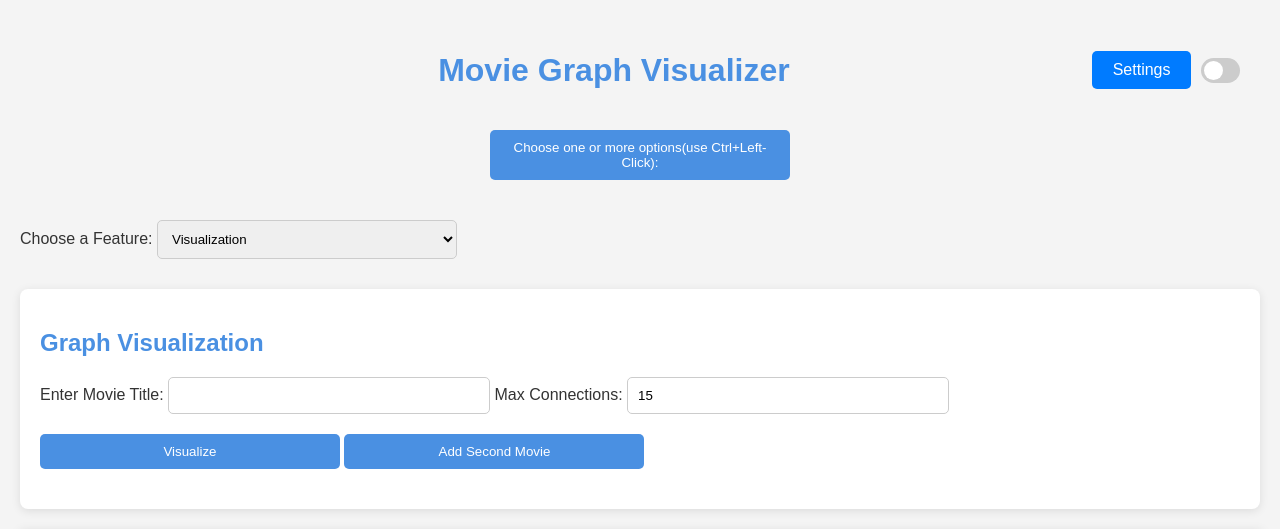
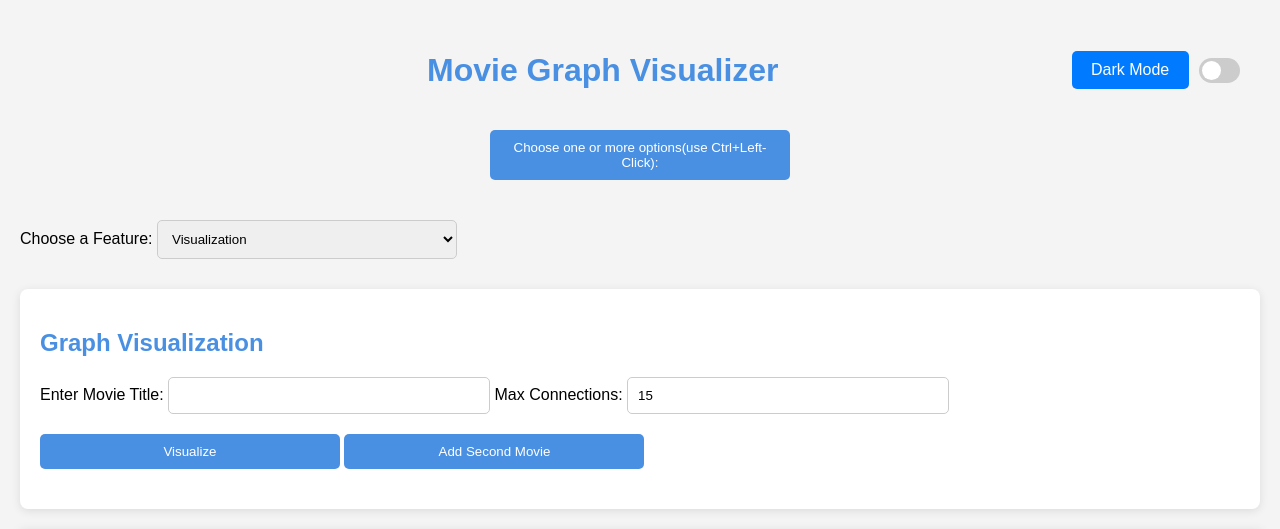
Before and after one commit to c-schutz/DSAProject3, a Flask app: page / in a window 1280 px wide. Shown: the top 529 px of the page. Run offline with Flask 3, Linux system fonts and the light colour scheme; parts of the project's set-up code (start-up, migrations or seed data) failed here and were passed over; some libraries are stand-ins or nearby versions.

Commit message:
Dark Mode complete

```diff
--- a/templates/index.html
+++ b/templates/index.html
@@ -173,11 +173,15 @@
         }
 
         input:checked + .slider:before {
-            transform: translateX(13px);
+            transform: translateX(16px);
         }
 
         .dummmy {
             flex: .1;
+        }
+
+        label {
+            color: #000000;
         }
 
     </style>
@@ -187,8 +191,8 @@
     <div class="dummmy"></div>
     <h1>Movie Graph Visualizer</h1>
     <div class="settings-container">
-        <button class="settings-button">Settings</button>
-        <label class="toggle-switch">
+        <button class="settings-button" onclick="toggleVisibility()">Dark Mode</button>
+        <label class="toggle-switch" id="toggle-container">
             <input type="checkbox" id="toggle">
             <span class="slider"></span>
         </label>
@@ -210,13 +214,6 @@
 <div id="check"></div>
 
 <script>
-    // Add event listener to the button
-    document.getElementById('movie-options-button').addEventListener('click', () => {
-        // Toggle the display of the select element
-        const movieOptionsContainer = document.getElementById('movie-options-container');
-        movieOptionsContainer.style.display = movieOptionsContainer.style.display === 'none' ? 'block' : 'none';
-    });
-
     // Add event listener to the select element
     document.getElementById('movie_options').addEventListener('change', () => {
         // Get all selected options
@@ -350,6 +347,23 @@
 </div>
 
 <script>
+    // Add event listener to the button
+    document.getElementById('movie-options-button').addEventListener('click', () => {
+        // Toggle the display of the select element
+        const movieOptionsContainer = document.getElementById('movie-options-container');
+        movieOptionsContainer.style.display = movieOptionsContainer.style.display === 'none' ? 'block' : 'none';
+    });
+
+    //Toggles visibility of darkmode toggle switch
+    function toggleVisibility() {
+        const toggleContainer = document.getElementById('toggle-container');
+        if (toggleContainer.style.visibility === 'hidden') {
+            toggleContainer.style.visibility = 'visible';
+        } else {
+            toggleContainer.style.visibility = 'hidden';
+        }
+    }
+
     const startMovieDijkstraInput = document.getElementById('startMovie');
     const targetMovieDijkstraInput = document.getElementById('targetMovie');
     const dijkstraSuggestionsDiv = document.getElementById('dijkstra-suggestions');
@@ -359,7 +373,7 @@
         fetchSuggestions(query, dijkstraSuggestionsDiv, startMovieDijkstraInput);
     });
 
-    targetMovieDijkstraInput.addEventListener('input', function() {
+    targetMovieDijkstraInput.addEventListener('input', function () {
         const query = targetMovieDijkstraInput.value;
         fetchSuggestions(query, dijkstraSuggestionsDiv, targetMovieDijkstraInput);
     });
@@ -374,7 +388,7 @@
                         const suggestionButton = document.createElement('button');
                         suggestionButton.textContent = movie;
                         suggestionButton.classList.add('suggestion-button');
-                        suggestionButton.onclick = function() {
+                        suggestionButton.onclick = function () {
                             inputField.value = movie; // Fill in the input field
                             suggestionsDiv.innerHTML = ''; // Clear suggestions
                         };
@@ -391,8 +405,85 @@
     <div id="graph"></div>
 
 <script>
+    //Listens for toggle being clicked and changes elements to darkmode
+    const toggleCheckbox = document.getElementById('toggle');
+    toggleCheckbox.addEventListener('change', function () {
+        if (toggleCheckbox.checked) {
+            // Apply dark mode styles
+            document.body.style.backgroundColor = "#121212";
+            document.body.style.color = "#E0E0E0";
+            document.getElementById('visualization-form').style.backgroundColor = "#D0D0D0";
+            document.getElementById('bfs-form').style.backgroundColor = "#D0D0D0";
+            document.getElementById('dijkstra-form').style.backgroundColor = "#D0D0D0";
+            document.getElementById('graph').style.backgroundColor = "#D0D0D0";
+
+
+            document.querySelectorAll('h1, h2, h3, h4, h5, h6').forEach(el => {
+                el.style.color = "#333333";
+            });
+
+            document.querySelectorAll('button').forEach(el => {
+                el.style.backgroundColor = "#333333";
+                el.style.color = "#E0E0E0";
+                el.style.border = "1px solid #252525";
+            });
+
+            document.querySelectorAll('a').forEach(el => {
+                el.style.color = "#1E88E5";
+            });
+
+            document.querySelectorAll('input, select, textarea').forEach(el => {
+                el.style.backgroundColor = "#252525";
+                el.style.color = "#E0E0E0";
+                el.style.border = "1px solid #333333";
+            });
+
+            document.querySelectorAll('.error').forEach(el => {
+                el.style.color = "#CF6679";
+            });
+
+            document.getElementById('movie-title').style.color = "#1E1E1E";
+            document.getElementById('max-connections').style.color = "#1E1E1E";
+
+        } else {
+            // Revert to light mode styles
+            document.body.style.backgroundColor = "#f4f4f4";
+            document.body.style.color = "#333";
+            document.getElementById('visualization-form').style.backgroundColor = "white";
+            document.getElementById('bfs-form').style.backgroundColor = "white";
+            document.getElementById('dijkstra-form').style.backgroundColor = "white";
+            document.getElementById('graph').style.backgroundColor = "white";
+
+            document.querySelectorAll('h1, h2, h3, h4, h5, h6').forEach(el => {
+                el.style.color = "#4A90E2";
+            });
+
+            document.querySelectorAll('button').forEach(el => {
+                el.style.backgroundColor = "#4A90E2";
+                el.style.color = "white";
+                el.style.border = "none";
+            });
+
+            document.querySelectorAll('a').forEach(el => {
+                el.style.color = "#4A90E2";
+            });
+
+            document.querySelectorAll('input, select, textarea').forEach(el => {
+                el.style.backgroundColor = "white";
+                el.style.color = "#333";
+                el.style.border = "1px solid #ccc";
+            });
+
+            document.querySelectorAll('.error').forEach(el => {
+                el.style.color = "#d9534f";
+            });
+
+            document.getElementById('movie-title').style.color = "#000000";
+            document.getElementById('max-connections').style.color = "#000000";
+        }
+    });
     // Handle switching between forms
-        document.getElementById('feature-select').addEventListener('change', function() {
+    document.getElementById('feature-select').addEventListener('change', function () {
         const selectedValue = this.value;
         document.querySelectorAll('.form-section').forEach(section => {
             section.classList.remove('active');
@@ -438,7 +529,7 @@
                     document.getElementById('graph').innerHTML = ''; // Clear previous graph
 
                     // Add event listener for the movie selection form
-                    document.getElementById('movie-selection-form').addEventListener('submit', function(e) {
+                    document.getElementById('movie-selection-form').addEventListener('submit', function (e) {
                         e.preventDefault();
                         const selectedMovieId = this.movie_id.value;
                         const maxConnections = document.getElementById('max_connections').value;
@@ -484,7 +575,7 @@
     });
 
     // second movie for visualization button click
-document.getElementById('second-movie').addEventListener('click', function() {
+    document.getElementById('second-movie').addEventListener('click', function () {
         const form = document.getElementById('movie-form');
         const secondMovieContainer = document.getElementById('second-movie-container');
         const button = this; // for alternating text
@@ -502,6 +593,7 @@ document.getElementById('second-movie').addEventListener('click', function() {
             const label = document.createElement('label');
             label.setAttribute('for', 'movie2_id');
             label.textContent = 'Enter Second Movie Title: ';
+            label.style.color = "black"
 
             const input = document.createElement('input');
             input.type = 'text';
@@ -513,6 +605,7 @@ document.getElementById('second-movie').addEventListener('click', function() {
             const maxDistanceLabel = document.createElement('label');
             maxDistanceLabel.setAttribute('for', 'max_distance');
             maxDistanceLabel.textContent = ' Max Distance: ';
+            maxDistanceLabel.style.color = "Black";
 
             // Create an input for Max Distance
             const maxDistanceInput = document.createElement('input');
@@ -608,15 +701,13 @@ document.getElementById('second-movie').addEventListener('click', function() {
                 }
 
                 // checks for specialized error messages
-             if(firstMovieData.error) {
-                 if(secondMovieData.error) {
+                if (firstMovieData.error) {
+                    if (secondMovieData.error) {
                         document.getElementById('result').innerText = firstMovieData.error || 'An error occurred.';
                         document.getElementById('result').innerText += "\n" + secondMovieData.error || 'An error occurred.';
-                 }
-                 else
+                    } else
                         document.getElementById('result').innerText = firstMovieData.error || 'An error occurred.';
-             }
-             else if(secondMovieData.error)
+                } else if (secondMovieData.error)
                     document.getElementById('result').innerText = secondMovieData.error || 'An error occurred.';
                 else {
                     // Fetch the graph data for the two selected movies
```
Lines whose indentation alone changed are shown as unchanged.
